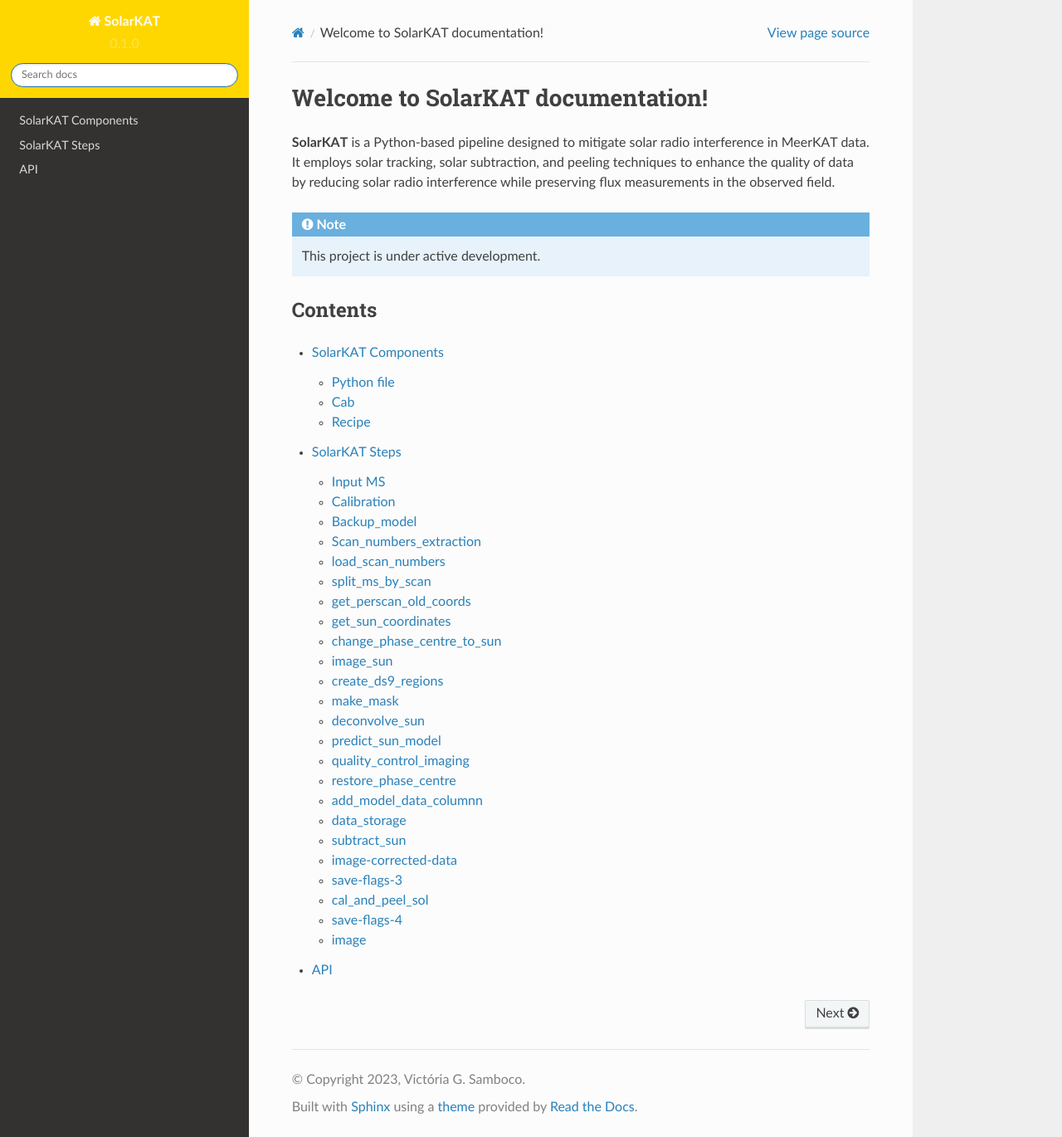
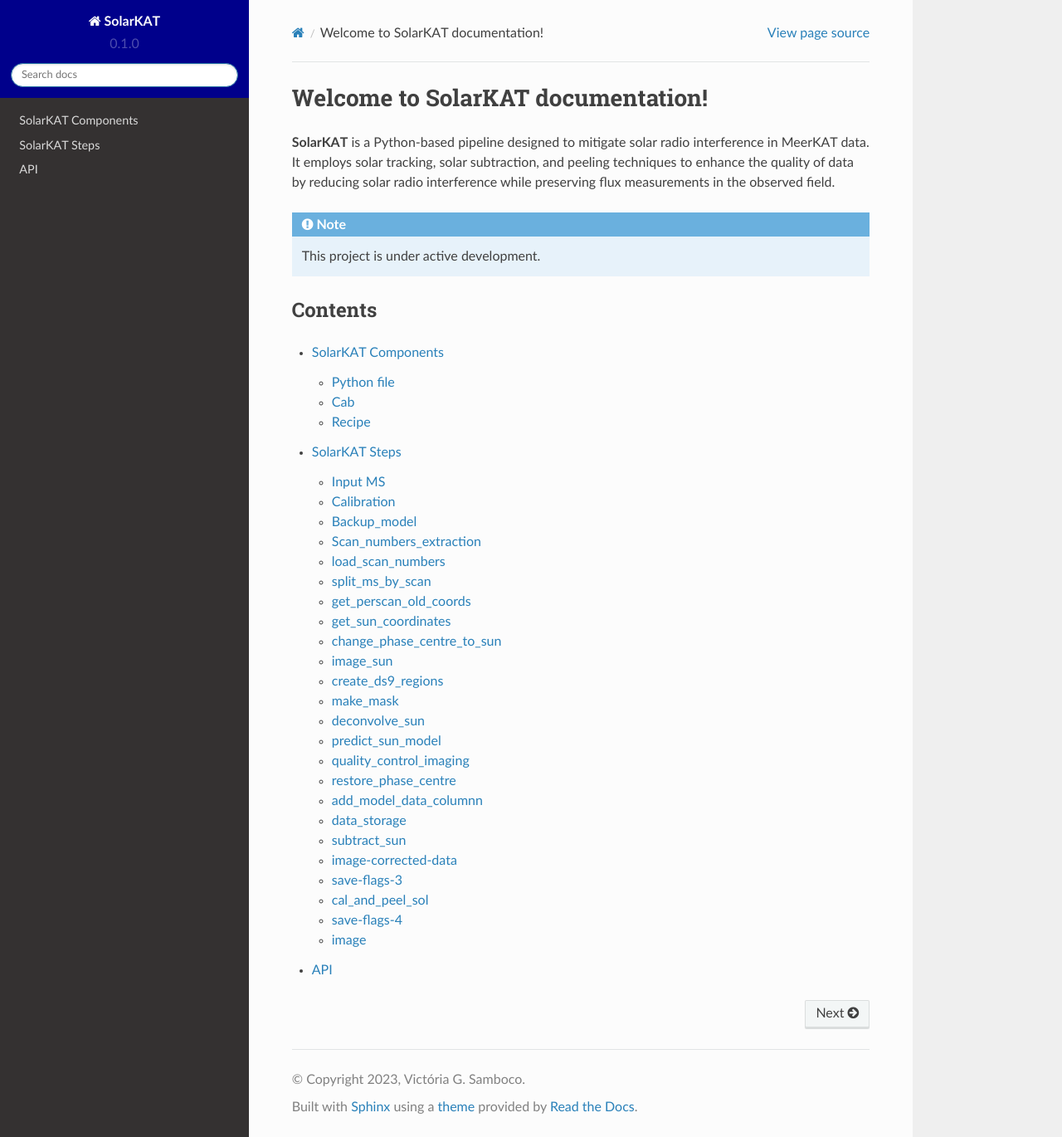
Before and after one commit to Victoria-Samboco/solarkat_docs, a Sphinx documentation site: the page built from docs/source/index.rst, in a window 1280 px wide and 1370 px high. Shown: the whole window at 83% size. Built offline with Sphinx 7.4.7 and the Read the Docs theme 2.0.0, drawn with Linux system fonts in a browser that asks for light colours; pages that are not in the unit, such as notebooks, are missing from menus.

Commit message:
Merge remote changes

```diff
--- a/docs/source/conf.py
+++ b/docs/source/conf.py
@@ -33,7 +33,7 @@
 
 # Add this line to set the theme options
 html_theme_options = {
-   'style_nav_header_background': '#FFD700',  # Gold
+   'style_nav_header_background': '#00008B ',  #darkblue  Gold
    'logo_link': 'https://solarkat-docs.readthedocs.io/en/latest/#',
 }
 
```
